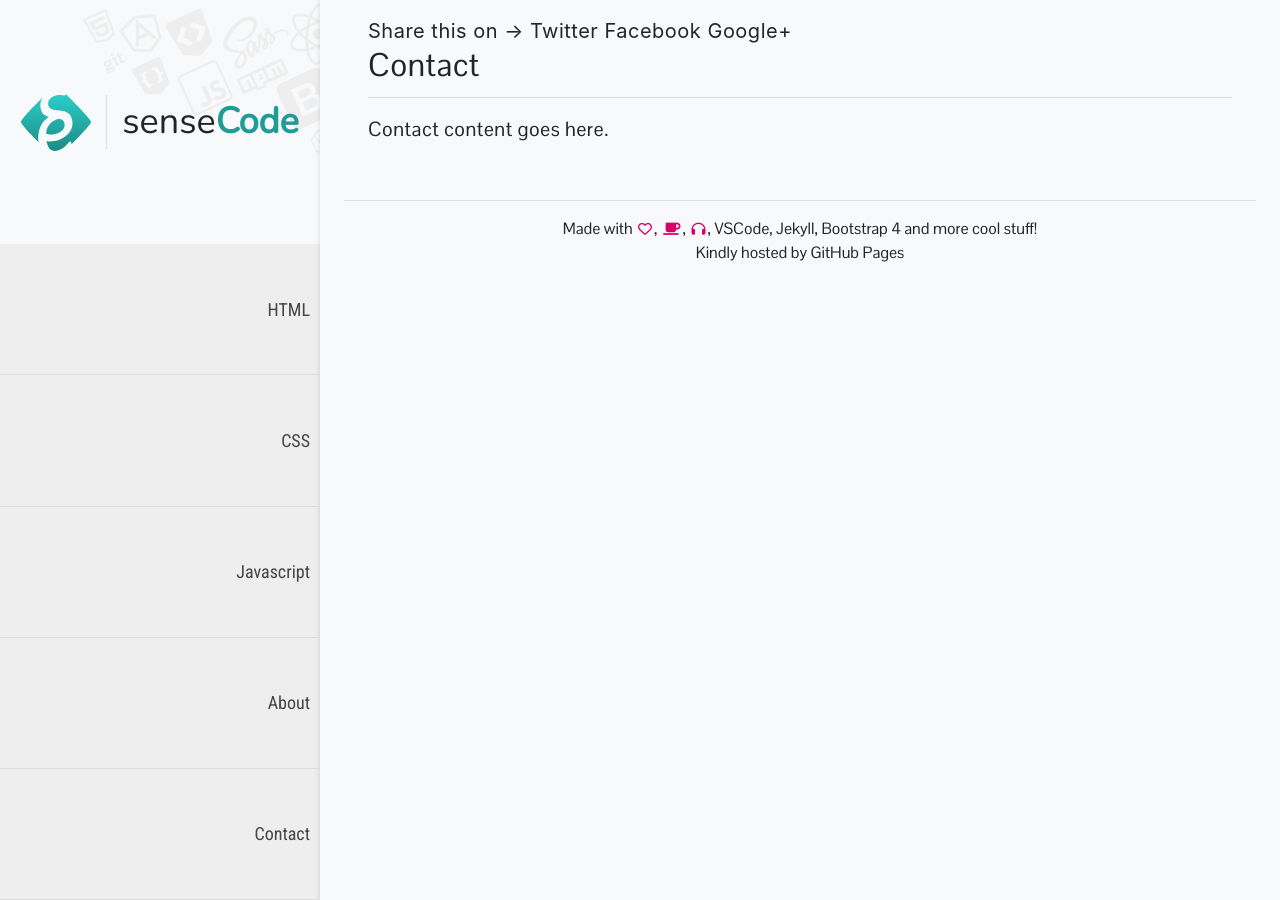
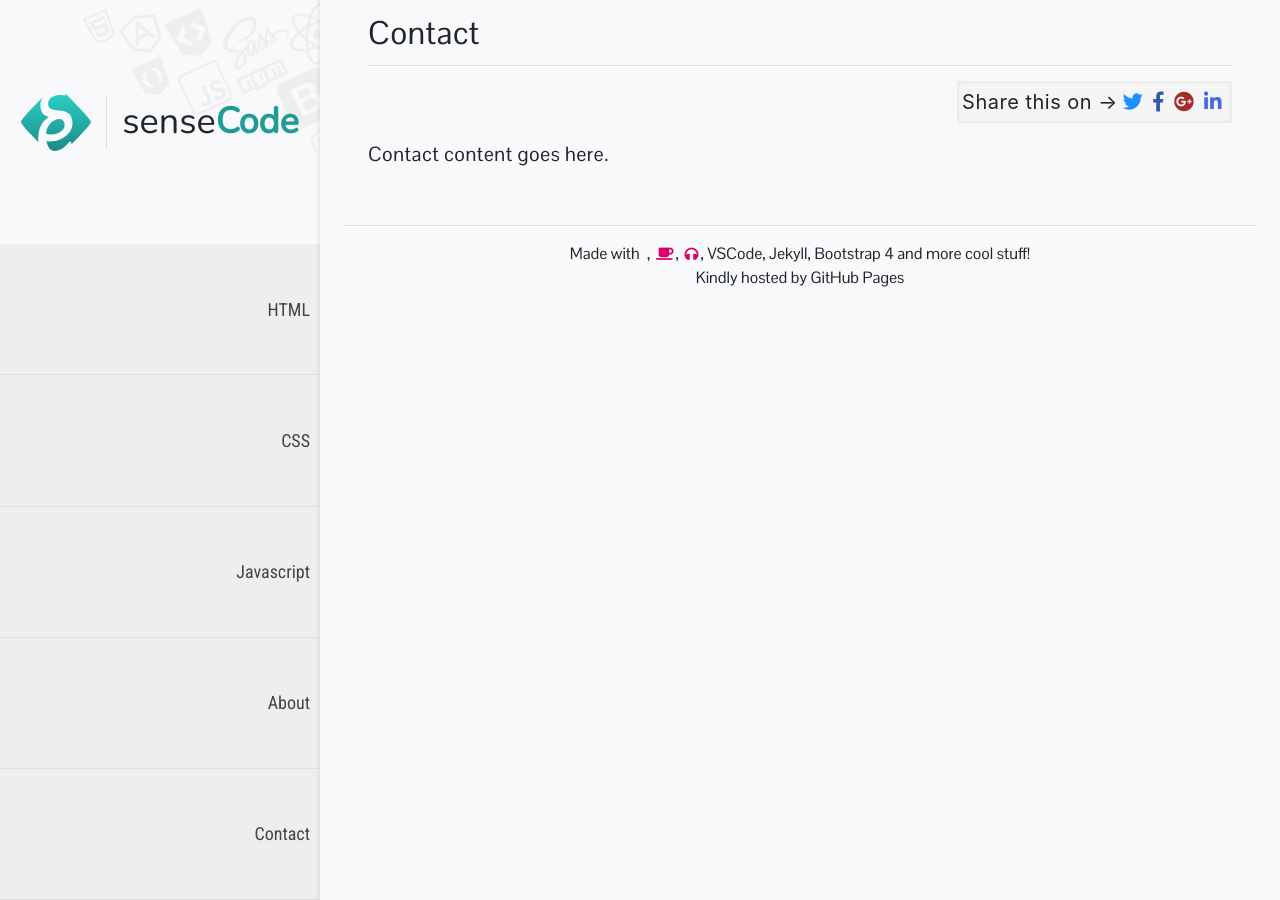
Before and after one commit to rogerbh/sensecode, a Jekyll site: the page built from _pages/08_contact.md, in a window 1280 px wide. Built offline with Jekyll 4.4.1, drawn with Linux system fonts in a browser that asks for light colours; nearby versions of some CDN libraries; some web fonts are replaced.

Commit message:
share btns

```diff
--- a/_includes/head.html
+++ b/_includes/head.html
@@ -8,7 +8,9 @@
   <meta name="author" content="Rogério B. Huss">
 
   <!-- styles -->
-  <script src="https://use.fontawesome.com/85ab17377c.js"></script>
+  <!-- <script src="https://use.fontawesome.com/85ab17377c.js"></script> -->
+  <link rel="stylesheet" href="https://use.fontawesome.com/releases/v5.1.1/css/all.css" integrity="sha384-O8whS3fhG2OnA5Kas0Y9l3cfpmYjapjI0E4theH4iuMD+pLhbf6JI0jIMfYcK3yZ" crossorigin="anonymous">
+
   <script src="{{ "/js/vendor/snap.svg-min.js" | relative_url }}"></script>
   <link rel="stylesheet" href="{{ "/styles/font-mfizz/font-mfizz.css" | relative_url }}">
 
--- a/_includes/share.html
+++ b/_includes/share.html
@@ -1,6 +1,7 @@
 <div class="share-page">
     Share this on &rarr;
-    <a href="https://twitter.com/intent/tweet?text={{ page.title }}&url={{ site.url }}{{ page.url }}&via={{ site.twitter_username }}&related={{ site.twitter_username }}" rel="nofollow" target="_blank" title="Share on Twitter">Twitter</a>
-    <a href="https://facebook.com/sharer.php?u={{ site.url }}{{ page.url }}" rel="nofollow" target="_blank" title="Share on Facebook">Facebook</a>
-    <a href="https://plus.google.com/share?url={{ site.url }}{{ page.url }}" rel="nofollow" target="_blank" title="Share on Google+">Google+</a>
+    <a class="share-twitter" href="https://twitter.com/intent/tweet?text={{ page.title }}&url={{ site.url }}{{ page.url }}&via={{ site.twitter_username }}&related={{ site.twitter_username }}" rel="nofollow" target="_blank" title="Share on Twitter"></a>
+    <a class="share-facebook" href="https://facebook.com/sharer.php?u={{ site.url }}{{ page.url }}" rel="nofollow" target="_blank" title="Share on Facebook"></a>
+    <a class="share-googleplus" href="https://plus.google.com/share?url={{ site.url }}{{ page.url }}" rel="nofollow" target="_blank" title="Share on Google+"></a>
+    <a class="share-linkedin" href="http://www.linkedin.com/shareArticle?mini=true&url={{ site.url }}{{ page.url }}" rel="nofollow" target="_blank" title="Share on Linkedin"></a>
 </div>
--- a/_layouts/page.html
+++ b/_layouts/page.html
@@ -3,7 +3,9 @@ layout: default
 ---
 
 <div class="post-page-holder">
+    <div class="page-content">
+        <h2 class="page-title">{{ page.title }}</h2>
         {% include share.html %}
-    <h2 class="page-title">{{ page.title }}</h2>
-    {{ content }}
+        {{ content }}
+    </div>
 </div>
--- a/_layouts/post.html
+++ b/_layouts/post.html
@@ -3,7 +3,7 @@ layout: default
 ---
 
 <div class="post-page-holder">
-    {% include share.html %}
+
   <article class="post" itemscope itemtype="http://schema.org/BlogPosting">
 
     <header class="post-header">
@@ -16,6 +16,8 @@ layout: default
         {% endif %}</p>
     </header>
 
+    {% include share.html %}
+
     <div class="post-content" itemprop="articleBody">
       {{ content }}
     </div>
--- a/styles/custom/css/custom.css
+++ b/styles/custom/css/custom.css
@@ -78,6 +78,13 @@ h1, h2, h3, h4, h5, h6, p, span {
 }
 
 /* line 56, ../custom.scss */
+article.post,
+.page-content {
+  display: flex;
+  flex-direction: column;
+}
+
+/* line 62, ../custom.scss */
 .post-header {
   border-bottom: solid 1px #ddd;
   padding-bottom: 15px;
@@ -86,37 +93,38 @@ h1, h2, h3, h4, h5, h6, p, span {
   align-items: center;
   justify-content: space-between;
 }
-/* line 65, ../custom.scss */
+/* line 71, ../custom.scss */
 .post-header .post-title {
   display: inline-flex;
   margin: 0;
   white-space: pre-line;
+  font-size: 2rem;
 }
-/* line 71, ../custom.scss */
+/* line 78, ../custom.scss */
 .post-header .post-meta {
   display: inline-flex;
   padding: 0;
   margin: 0;
 }
 
-/* line 78, ../custom.scss */
+/* line 85, ../custom.scss */
 h2.page-title {
   border-bottom: solid 1px #ddd;
   padding-bottom: 15px;
   margin-bottom: 15px;
 }
 
-/* line 84, ../custom.scss */
+/* line 91, ../custom.scss */
 .fa {
   vertical-align: initial;
 }
 
-/* line 85, ../custom.scss */
+/* line 92, ../custom.scss */
 .fa:first-child {
   padding-left: 5px;
 }
 
-/* line 87, ../custom.scss */
+/* line 94, ../custom.scss */
 .menu-list {
   list-style-type: none;
   list-style-position: inside;
@@ -126,7 +134,7 @@ h2.page-title {
   flex-direction: column;
   height: 100%;
 }
-/* line 96, ../custom.scss */
+/* line 103, ../custom.scss */
 .menu-list li {
   display: flex;
   flex: 1;
@@ -134,19 +142,19 @@ h2.page-title {
   overflow: hidden;
   position: relative;
 }
-/* line 98, ../custom.scss */
+/* line 105, ../custom.scss */
 .menu-list li:nth-child(1) a:hover {
   background-color: #3158ab !important;
 }
-/* line 101, ../custom.scss */
+/* line 108, ../custom.scss */
 .menu-list li:nth-child(2) a:hover {
   background-color: #ff8e34 !important;
 }
-/* line 104, ../custom.scss */
+/* line 111, ../custom.scss */
 .menu-list li:nth-child(3) a:hover {
   background-color: #ffba34 !important;
 }
-/* line 109, ../custom.scss */
+/* line 116, ../custom.scss */
 .menu-list li a {
   font-family: 'Roboto Condensed', sans-serif;
   font-size: 18px;
@@ -162,21 +170,22 @@ h2.page-title {
   -moz-box-shadow: inset -21px 0px 4px -20px rgba(0, 0, 0, 0.1);
   box-shadow: inset -21px 0px 4px -20px rgba(0, 0, 0, 0.1);
 }
-/* line 121, ../custom.scss */
+/* line 128, ../custom.scss */
 .menu-list li a:hover {
   color: #fff;
   background-color: #209c97;
   padding-right: 30px;
 }
-/* line 126, ../custom.scss */
+/* line 133, ../custom.scss */
 .menu-list li a:active {
   color: #fff;
   background-color: #209c97;
   padding-right: 30px;
 }
-/* line 138, ../custom.scss */
+/* line 145, ../custom.scss */
 .menu-list li a::before {
-  font-family: FontAwesome;
+  font-family: 'Font Awesome 5 Brands';
+  font-weight: 400;
   position: absolute;
   left: 150px;
   transform: rotate(25deg);
@@ -186,44 +195,44 @@ h2.page-title {
   font-size: 80px;
   transition: transform 0.35s cubic-bezier(0.77, 0, 0.175, 1), opacity 0.35s cubic-bezier(0.77, 0, 0.175, 1), left 0.35s cubic-bezier(0.77, 0, 0.175, 1);
 }
-/* line 152, ../custom.scss */
+/* line 160, ../custom.scss */
 .menu-list li:nth-of-type(1) a::before {
   content: '\f13b';
 }
-/* line 153, ../custom.scss */
+/* line 161, ../custom.scss */
 .menu-list li:nth-of-type(2) a::before {
   font-family: "FontMfizz";
   content: '\f116';
 }
-/* line 154, ../custom.scss */
+/* line 162, ../custom.scss */
 .menu-list li:nth-of-type(3) a::before {
   font-family: "FontMfizz";
   content: '\f142';
 }
-/* line 156, ../custom.scss */
+/* line 164, ../custom.scss */
 .menu-list li a:hover::before, .menu-list li a:active::before {
   opacity: 1;
   left: 25px;
   transform: rotate(-20deg);
 }
 
-/* line 164, ../custom.scss */
+/* line 172, ../custom.scss */
 .fa {
   padding-right: 5px;
 }
 
 /*.brand-holder{}*/
-/* line 167, ../custom.scss */
+/* line 175, ../custom.scss */
 .brand-link {
   font-family: 'Nunito', sans-serif;
   margin: 0 auto;
 }
-/* line 170, ../custom.scss */
+/* line 178, ../custom.scss */
 .brand-link:hover {
   color: #209c97;
 }
 
-/* line 174, ../custom.scss */
+/* line 182, ../custom.scss */
 .site-name {
   font-family: 'Nunito', sans-serif;
   margin-left: 15px;
@@ -232,12 +241,12 @@ h2.page-title {
   align-items: left;
   font-size: 36px;
 }
-/* line 181, ../custom.scss */
+/* line 189, ../custom.scss */
 .site-name span {
   font-family: 'Nunito', sans-serif;
 }
 
-/* line 184, ../custom.scss */
+/* line 192, ../custom.scss */
 .slogan-home {
   font-family: 'Nunito', sans-serif;
   font-size: 30px;
@@ -250,103 +259,104 @@ h2.page-title {
   border-bottom: solid 1px #ccc;
   box-shadow: 0px 5px 2px -4px rgba(0, 0, 0, 0.05);
 }
-/* line 195, ../custom.scss */
+/* line 203, ../custom.scss */
 .slogan-home span {
   color: tomato;
   font-family: inherit;
 }
-/* line 198, ../custom.scss */
-.slogan-home span:before {
-  font-family: FontAwesome;
+/* line 206, ../custom.scss */
+.slogan-home span::before {
+  font-family: 'Font Awesome 5 Free';
+  font-weight: 900;
   content: '\f120';
 }
 
-/* line 205, ../custom.scss */
+/* line 214, ../custom.scss */
 .icons-holder {
   position: relative;
   top: -100px;
   left: 10vw;
   z-index: -1;
 }
-/* line 210, ../custom.scss */
+/* line 219, ../custom.scss */
 .icons-holder i {
   color: #eee;
   position: absolute;
   transform: rotate(-25deg);
   font-size: 50px;
 }
-/* line 215, ../custom.scss */
+/* line 224, ../custom.scss */
 .icons-holder i:nth-of-type(1) {
   top: 10px;
   left: 30px;
   font-size: 50px;
 }
-/* line 220, ../custom.scss */
+/* line 229, ../custom.scss */
 .icons-holder i:nth-of-type(2) {
   top: 55px;
   left: 40px;
   font-size: 55px;
 }
-/* line 225, ../custom.scss */
+/* line 234, ../custom.scss */
 .icons-holder i:nth-of-type(3) {
   top: 60px;
   left: -5px;
   font-size: 40px;
 }
-/* line 230, ../custom.scss */
+/* line 239, ../custom.scss */
 .icons-holder i:nth-of-type(4) {
   left: 80px;
   top: 0px;
   font-size: 65px;
 }
-/* line 235, ../custom.scss */
+/* line 244, ../custom.scss */
 .icons-holder i:nth-of-type(5) {
   left: 95px;
   top: 50px;
 }
-/* line 239, ../custom.scss */
+/* line 248, ../custom.scss */
 .icons-holder i:nth-of-type(6) {
   left: -20px;
   top: 15px;
   font-size: 40px;
 }
-/* line 244, ../custom.scss */
+/* line 253, ../custom.scss */
 .icons-holder i:nth-of-type(7) {
   left: 140px;
   top: 72px;
   font-size: 50px;
 }
-/* line 249, ../custom.scss */
+/* line 258, ../custom.scss */
 .icons-holder i:nth-of-type(8) {
   left: 145px;
   top: 5px;
   font-size: 55px;
 }
-/* line 254, ../custom.scss */
+/* line 263, ../custom.scss */
 .icons-holder i:nth-of-type(9) {
   left: 170px;
   top: 130px;
   font-size: 30px;
 }
-/* line 259, ../custom.scss */
+/* line 268, ../custom.scss */
 .icons-holder i:nth-of-type(10) {
   left: -55px;
   top: 15px;
   font-size: 30px;
 }
-/* line 264, ../custom.scss */
+/* line 273, ../custom.scss */
 .icons-holder i:nth-of-type(11) {
   left: -40px;
   top: 60px;
   font-size: 22px;
 }
 
-/* line 272, ../custom.scss */
+/* line 281, ../custom.scss */
 .brand-link img {
   max-height: initial;
 }
 
-/* line 274, ../custom.scss */
+/* line 283, ../custom.scss */
 .post-list {
   list-style-type: none;
   list-style-position: inside;
@@ -354,7 +364,7 @@ h2.page-title {
   padding-right: 0;
   margin: 0;
 }
-/* line 282, ../custom.scss */
+/* line 291, ../custom.scss */
 .post-list li {
   background: none;
   border-top: solid 1px;
@@ -369,14 +379,14 @@ h2.page-title {
   transition: all .1s ease-out;
   overflow: hidden;
 }
-/* line 296, ../custom.scss */
+/* line 305, ../custom.scss */
 .post-list li:hover {
   border-top: solid 3px;
   background: #fff;
   box-shadow: 0px 0px 4px 0px rgba(0, 0, 0, 0.18);
   transform: scale(1.01, 1.01);
 }
-/* line 302, ../custom.scss */
+/* line 311, ../custom.scss */
 .post-list li a {
   /*transition: border-bottom-color .15s ease-out;*/
   display: flex;
@@ -389,32 +399,33 @@ h2.page-title {
   border-bottom-width: 1px;
   border-bottom-color: transparent;
 }
-/* line 313, ../custom.scss */
+/* line 322, ../custom.scss */
 .post-list li a .post-meta {
   color: #555;
   font-size: 12px;
 }
-/* line 314, ../custom.scss */
-.post-list li a .post-meta:before {
-  font-family: FontAwesome;
+/* line 323, ../custom.scss */
+.post-list li a .post-meta::before {
+  font-family: 'Font Awesome 5 Free';
+  font-weight: 400;
   content: '\f073';
   padding-right: 5px;
 }
-/* line 322, ../custom.scss */
+/* line 332, ../custom.scss */
 .post-list li a h2 {
   transition: color .15s ease-out;
   color: inherit;
   white-space: pre-line;
 }
-/* line 327, ../custom.scss */
+/* line 337, ../custom.scss */
 .post-list li a:hover {
   text-decoration: none;
 }
-/* line 329, ../custom.scss */
+/* line 339, ../custom.scss */
 .post-list li a:hover h2 {
   color: #209c97;
 }
-/* line 333, ../custom.scss */
+/* line 343, ../custom.scss */
 .post-list li a::after {
   position: absolute;
   padding: 15px;
@@ -423,29 +434,31 @@ h2.page-title {
   right: 30px;
   color: inherit;
   opacity: 0;
-  font-family: FontAwesome;
+  font-family: 'Font Awesome 5 Free';
+  font-weight: 900;
   content: '\f054';
   transition: all .15s ease-out;
 }
-/* line 345, ../custom.scss */
+/* line 356, ../custom.scss */
 .post-list li a:hover::after {
   right: 0;
   color: #999;
   opacity: 1;
 }
-/* line 350, ../custom.scss */
+/* line 361, ../custom.scss */
 .post-list li a .post-resume {
   color: #555;
   margin: 0;
 }
-/* line 355, ../custom.scss */
+/* line 366, ../custom.scss */
 .post-list li:first-child {
   flex: 5 0 50% !important;
 }
-/* line 357, ../custom.scss */
+/* line 368, ../custom.scss */
 .post-list li:first-child a::before {
   position: absolute;
-  font-family: FontAwesome;
+  font-family: 'Font Awesome 5 Free';
+  font-weight: 900;
   content: '\f02e';
   color: #ffba34;
   top: -3px;
@@ -454,13 +467,13 @@ h2.page-title {
   line-height: normal;
   transition: all .15s ease-out;
 }
-/* line 368, ../custom.scss */
+/* line 380, ../custom.scss */
 .post-list li:first-child a:hover::before {
   top: -5px;
   font-size: 35px;
 }
 
-/* line 377, ../custom.scss */
+/* line 389, ../custom.scss */
 .footer-holder {
   border-top: solid 1px #ddd;
   /*display: flex;*/
@@ -468,32 +481,32 @@ h2.page-title {
   flex: 1;
   justify-content: center;
 }
-/* line 384, ../custom.scss */
+/* line 396, ../custom.scss */
 .footer-holder h6 {
   line-height: 1.5;
 }
 
-/* line 387, ../custom.scss */
+/* line 399, ../custom.scss */
 .page-holder, .post-page-holder {
   margin: 0;
   padding: 15px 5%;
 }
 
 @media (max-width: 576px) {
-  /* line 393, ../custom.scss */
+  /* line 405, ../custom.scss */
   .post-list {
     flex-direction: column !important;
     flex-wrap: nowrap !important;
   }
 }
 @media (max-width: 767px) {
-  /* line 399, ../custom.scss */
+  /* line 411, ../custom.scss */
   .menu-col {
     transition: all .5s ease-out;
     margin-left: -25vw;
     z-index: 1;
   }
-  /* line 405, ../custom.scss */
+  /* line 417, ../custom.scss */
   .menu-col #menuMobile {
     z-index: 6;
     flex: 1;
@@ -512,7 +525,7 @@ h2.page-title {
     box-shadow: 0px 0px 5px 0px rgba(0, 0, 0, 0.25);
     padding: 10px;
   }
-  /* line 422, ../custom.scss */
+  /* line 434, ../custom.scss */
   .menu-col #menuMobile .menu-list-mobile {
     list-style-type: none;
     list-style-position: inside;
@@ -522,21 +535,21 @@ h2.page-title {
     flex-direction: column;
     height: 100%;
   }
-  /* line 430, ../custom.scss */
+  /* line 442, ../custom.scss */
   .menu-col #menuMobile .menu-list-mobile li {
     border-bottom: solid 1px #ddd;
     padding: 5px 0;
   }
-  /* line 433, ../custom.scss */
+  /* line 445, ../custom.scss */
   .menu-col #menuMobile .menu-list-mobile li:first-child {
     padding-top: 0;
   }
-  /* line 436, ../custom.scss */
+  /* line 448, ../custom.scss */
   .menu-col #menuMobile .menu-list-mobile li:last-child {
     border: none;
     padding-bottom: 0;
   }
-  /* line 440, ../custom.scss */
+  /* line 452, ../custom.scss */
   .menu-col #menuMobile .menu-list-mobile li a {
     flex: 1;
     display: flex;
@@ -553,19 +566,19 @@ h2.page-title {
     flex: 1;
     padding: 0 10px;
   }
-  /* line 455, ../custom.scss */
+  /* line 467, ../custom.scss */
   .menu-col #menuMobile .menu-list-mobile li a:hover {
     color: #fff;
     background-color: #209c97;
     padding-right: 30px;
   }
-  /* line 460, ../custom.scss */
+  /* line 472, ../custom.scss */
   .menu-col #menuMobile .menu-list-mobile li a:active {
     color: #fff;
     background-color: #209c97;
     padding-right: 30px;
   }
-  /* line 470, ../custom.scss */
+  /* line 482, ../custom.scss */
   .menu-col .brand-holder {
     width: 80px;
     position: absolute;
@@ -575,17 +588,17 @@ h2.page-title {
     left: 25vw;
     height: 100%;
   }
-  /* line 479, ../custom.scss */
+  /* line 491, ../custom.scss */
   .menu-col .brand-holder .icons-holder {
     display: none;
   }
-  /* line 483, ../custom.scss */
+  /* line 495, ../custom.scss */
   .menu-col .brand-link {
     width: 100%;
     align-items: center;
     padding: 15px 0;
   }
-  /* line 489, ../custom.scss */
+  /* line 501, ../custom.scss */
   .menu-col .btn-toggle-menu {
     position: absolute;
     left: 25vw;
@@ -599,25 +612,27 @@ h2.page-title {
     cursor: pointer;
     overflow: hidden;
   }
-  /* line 501, ../custom.scss */
-  .menu-col .btn-toggle-menu:before {
+  /* line 513, ../custom.scss */
+  .menu-col .btn-toggle-menu::before {
     color: #209c97;
     position: absolute;
-    font-family: FontAwesome;
+    font-family: 'Font Awesome 5 Free';
+    font-weight: 900;
     content: '\f0c9';
     margin-top: 0;
     opacity: 1;
   }
-  /* line 509, ../custom.scss */
-  .menu-col .btn-toggle-menu:after {
+  /* line 522, ../custom.scss */
+  .menu-col .btn-toggle-menu::after {
     color: tomato;
     position: absolute;
-    font-family: FontAwesome;
+    font-family: 'Font Awesome 5 Free';
+    font-weight: 900;
     content: '\f00d';
     margin-top: 35px;
     opacity: 0;
   }
-  /* line 517, ../custom.scss */
+  /* line 531, ../custom.scss */
   .menu-col .btn-toggle-menu.menu-open:before {
     opacity: 1;
     margin-top: 0;
@@ -630,8 +645,8 @@ h2.page-title {
     /* or: backwards, both, none */
     animation-delay: .1s;
   }
-  /* line 526, ../custom.scss */
-  .menu-col .btn-toggle-menu.menu-open:after {
+  /* line 540, ../custom.scss */
+  .menu-col .btn-toggle-menu.menu-open::after {
     opacity: 0;
     margin-top: 35px;
     animation-name: showCloseIcon;
@@ -643,8 +658,8 @@ h2.page-title {
     /* or: backwards, both, none */
     animation-delay: .1s;
   }
-  /* line 536, ../custom.scss */
-  .menu-col .btn-toggle-menu.menu-close:before {
+  /* line 550, ../custom.scss */
+  .menu-col .btn-toggle-menu.menu-close::before {
     opacity: 0;
     margin-top: -35px;
     animation-name: showMenuIcon;
@@ -656,8 +671,8 @@ h2.page-title {
     /* or: backwards, both, none */
     animation-delay: .1s;
   }
-  /* line 545, ../custom.scss */
-  .menu-col .btn-toggle-menu.menu-close:after {
+  /* line 559, ../custom.scss */
+  .menu-col .btn-toggle-menu.menu-close::after {
     opacity: 1;
     margin-top: 0;
     animation-name: hideCloseIcon;
@@ -709,25 +724,25 @@ h2.page-title {
       opacity: 1;
     }
   }
-  /* line 600, ../custom.scss */
+  /* line 614, ../custom.scss */
   .menu-col div:nth-of-type(2)[class~=container] {
     justify-content: flex-start !important;
     flex: 1 !important;
     overflow: visible !important;
   }
-  /* line 606, ../custom.scss */
+  /* line 620, ../custom.scss */
   .menu-col div:nth-of-type(3)[class~=container] .row {
     display: none !important;
   }
 
-  /* line 611, ../custom.scss */
+  /* line 625, ../custom.scss */
   .content-col {
     transition: margin-left .5s ease-out;
     margin-left: 80px;
     z-index: 0;
     height: auto !important;
   }
-  /* line 617, ../custom.scss */
+  /* line 631, ../custom.scss */
   .content-col .overlay-menu-mobile {
     background-color: #000;
     opacity: 0;
@@ -754,12 +769,12 @@ h2.page-title {
       height: 100%;
     }
   }
-  /* line 643, ../custom.scss */
+  /* line 657, ../custom.scss */
   svg {
     align-self: flex-start;
   }
 
-  /* line 644, ../custom.scss */
+  /* line 658, ../custom.scss */
   .site-name {
     transform: rotate(-90deg);
     display: flex;
@@ -767,38 +782,89 @@ h2.page-title {
     margin-top: 80px !important;
   }
 
-  /* line 651, ../custom.scss */
+  /* line 665, ../custom.scss */
   .footer-holder h6 {
     font-size: .85rem;
   }
 }
 @media (max-width: 1150px) {
-  /* line 658, ../custom.scss */
+  /* line 672, ../custom.scss */
   .brand-holder {
     padding-bottom: 0 !important;
     padding-top: 0 !important;
   }
-  /* line 661, ../custom.scss */
+  /* line 675, ../custom.scss */
   .brand-holder .brand-link {
     flex-direction: column;
   }
-  /* line 663, ../custom.scss */
+  /* line 677, ../custom.scss */
   .brand-holder .brand-link svg {
     align-self: center;
     width: 60px !important;
   }
-  /* line 667, ../custom.scss */
+  /* line 681, ../custom.scss */
   .brand-holder .brand-link .site-name {
     border: none;
     margin: 0;
     padding: 0;
   }
-  /* line 673, ../custom.scss */
+  /* line 687, ../custom.scss */
   .brand-holder .icons-holder {
     top: -65px;
     left: 4vw;
   }
 }
+/* line 695, ../custom.scss */
+.share-page {
+  display: inline-flex;
+  align-self: flex-end;
+  padding: 5px;
+  background: #f5f5f5;
+  box-shadow: inset 0px 0px 5px 0px rgba(0, 0, 0, 0.09);
+  border-radius: 2px;
+  margin-bottom: 15px;
+}
+/* line 704, ../custom.scss */
+.share-page a {
+  padding: 0 5px;
+}
+/* line 706, ../custom.scss */
+.share-page a::before {
+  font-family: 'Font Awesome 5 Brands';
+}
+/* line 710, ../custom.scss */
+.share-page .share-twitter {
+  color: dodgerblue;
+}
+/* line 712, ../custom.scss */
+.share-page .share-twitter::before {
+  content: '\f099';
+}
+/* line 716, ../custom.scss */
+.share-page .share-facebook {
+  color: #3158ab;
+}
+/* line 718, ../custom.scss */
+.share-page .share-facebook::before {
+  content: '\f39e';
+}
+/* line 722, ../custom.scss */
+.share-page .share-googleplus {
+  color: brown;
+}
+/* line 724, ../custom.scss */
+.share-page .share-googleplus::before {
+  content: '\f2b3';
+}
+/* line 728, ../custom.scss */
+.share-page .share-linkedin {
+  color: royalblue;
+}
+/* line 730, ../custom.scss */
+.share-page .share-linkedin::before {
+  content: '\f0e1';
+}
+
 /**
  * Syntax highlighting styles
  */
```
Also changed, not shown: styles/custom/custom.scss (+69 -14 lines).
